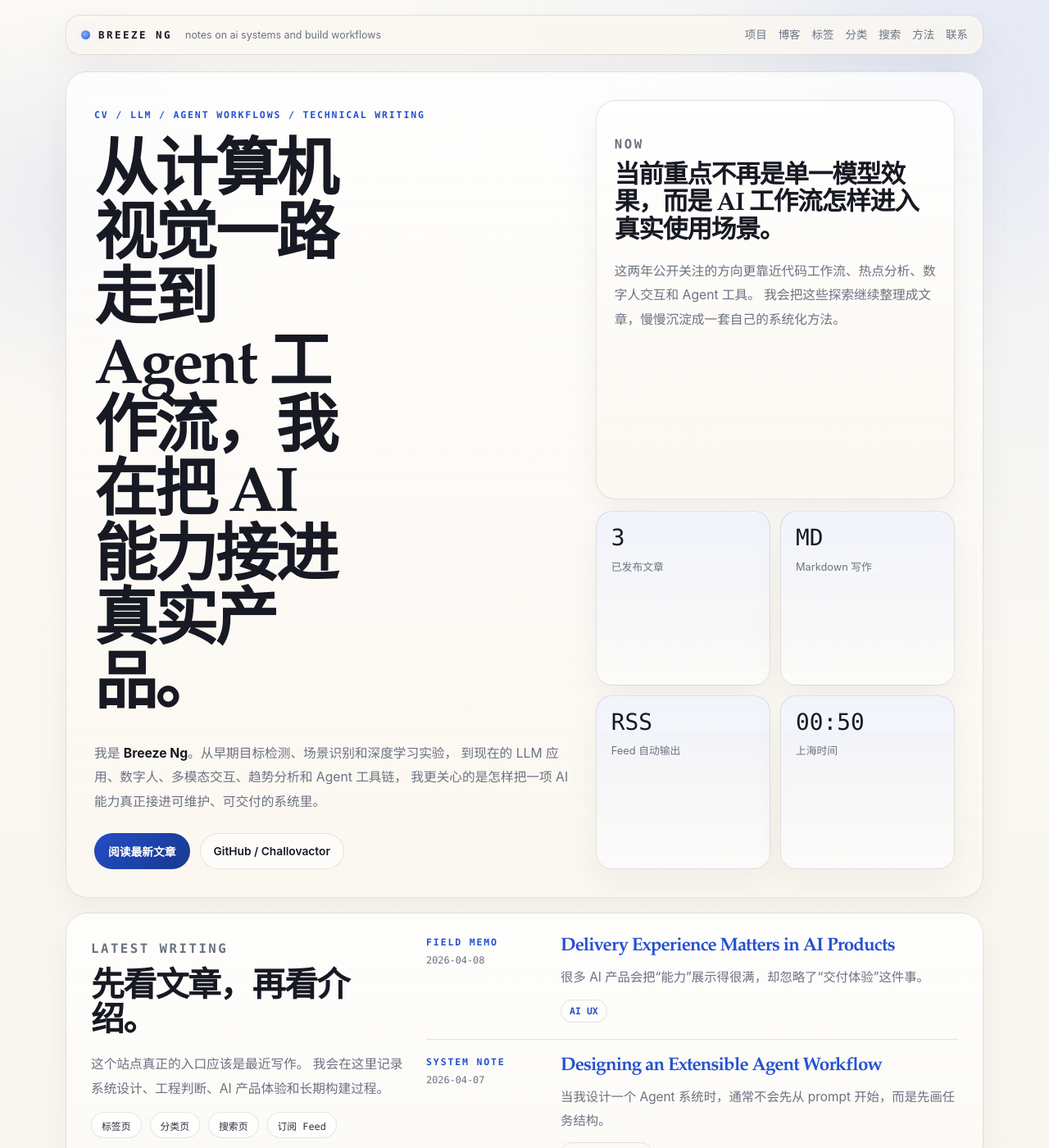
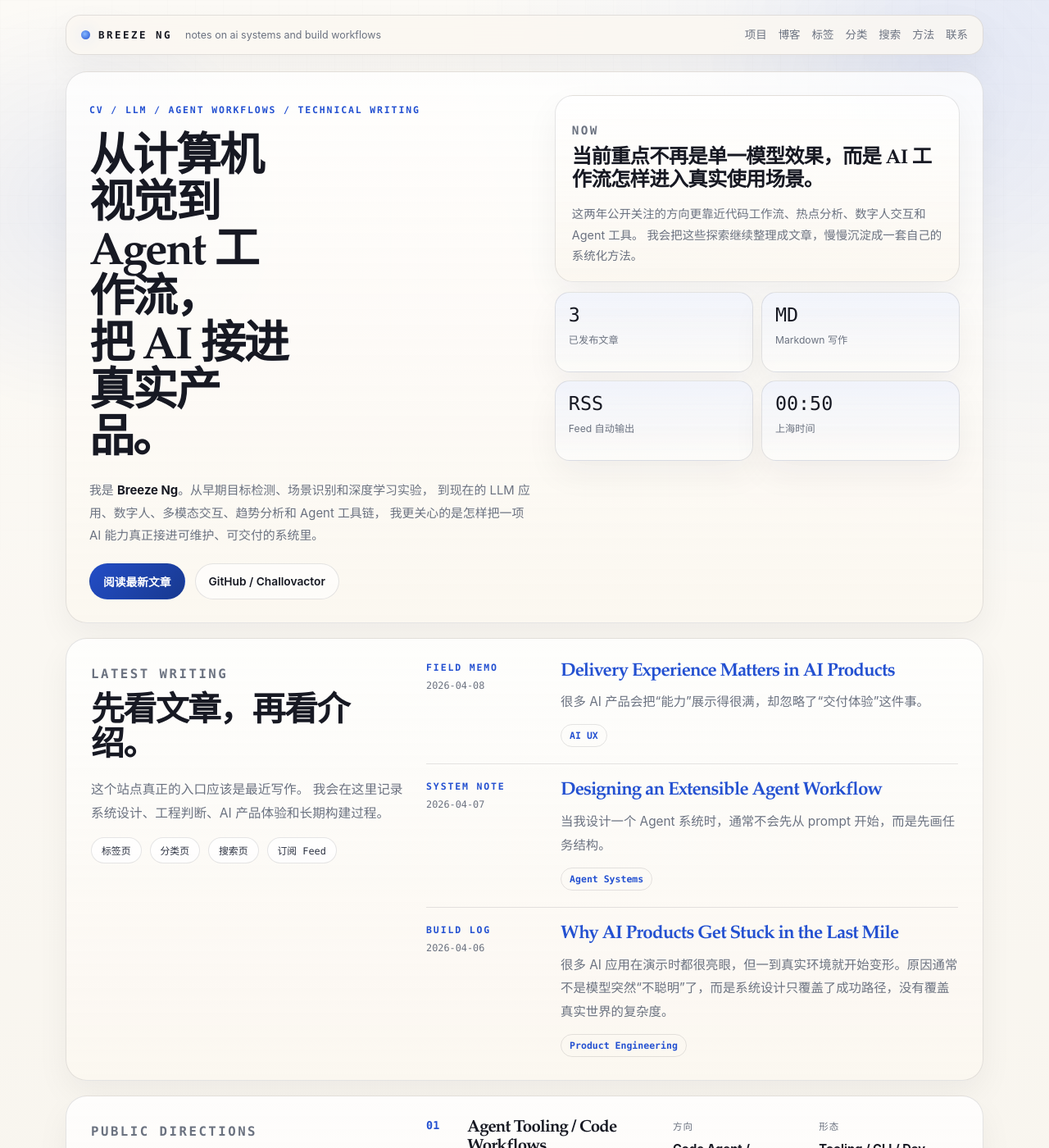
Before and after one commit to Challovactor/Challovactor.github.io, a Jekyll site: the page built from index.html, in a window 1280 px wide and 1400 px high. Shown: the whole window at 82% size. Built offline with Jekyll 4.4.1, drawn with Linux system fonts in a browser that asks for light colours; comment, search, counter and statistics services are not loaded.

Commit message:
style: rebalance hero typography and layout

```diff
--- a/index.html
+++ b/index.html
@@ -8,7 +8,12 @@ permalink: /
   <section class="hero reveal" id="home">
     <div class="hero-main">
       <p class="eyebrow">CV / LLM / AGENT WORKFLOWS / TECHNICAL WRITING</p>
-      <h1>从计算机视觉一路走到 Agent 工作流，我在把 AI 能力接进真实产品。</h1>
+      <h1>
+        <span>从计算机视觉到</span>
+        <span>Agent 工作流，</span>
+        <span>把 AI 接进</span>
+        <span>真实产品。</span>
+      </h1>
       <p class="hero-lead">
         我是 <strong>Breeze Ng</strong>。从早期目标检测、场景识别和深度学习实验，
         到现在的 LLM 应用、数字人、多模态交互、趋势分析和 Agent 工具链，
--- a/styles.css
+++ b/styles.css
@@ -220,16 +220,17 @@ main,
 
 .hero {
   display: grid;
-  grid-template-columns: minmax(0, 1.1fr) minmax(300px, 0.82fr);
-  gap: 24px;
-  padding: 34px;
+  grid-template-columns: minmax(0, 1.02fr) minmax(320px, 0.92fr);
+  gap: 20px;
+  padding: 28px;
   overflow: hidden;
 }
 
 .hero-main {
   display: flex;
   flex-direction: column;
-  justify-content: center;
+  justify-content: flex-start;
+  gap: 0;
 }
 
 .eyebrow,
@@ -268,9 +269,14 @@ main,
 }
 
 .hero h1 {
-  max-width: 8ch;
-  margin-top: 18px;
-  font-size: clamp(3rem, 6vw, 5rem);
+  max-width: 9.2ch;
+  margin-top: 14px;
+  font-size: clamp(2.55rem, 4.3vw, 3.95rem);
+  line-height: 1.04;
+}
+
+.hero h1 span {
+  display: block;
 }
 
 .hero-lead,
@@ -292,14 +298,17 @@ main,
 
 .hero-lead {
   max-width: var(--measure);
-  margin-top: 22px;
+  margin-top: 18px;
+  max-width: 35rem;
+  font-size: 0.93rem;
+  line-height: 1.82;
 }
 
 .hero-actions {
   display: flex;
   flex-wrap: wrap;
   gap: 12px;
-  margin-top: 24px;
+  margin-top: 20px;
 }
 
 .button {
@@ -333,34 +342,38 @@ main,
 
 .hero-rail {
   display: grid;
-  gap: 14px;
+  gap: 12px;
+  align-content: start;
 }
 
 .rail-panel {
-  padding: 22px;
-  border-radius: 24px;
+  padding: 18px 20px;
+  border-radius: 22px;
 }
 
 .rail-panel h2 {
-  margin-top: 10px;
-  font-size: clamp(1.72rem, 2.4vw, 2.6rem);
-  line-height: 1.08;
+  margin-top: 8px;
+  font-size: clamp(1.38rem, 1.9vw, 1.9rem);
+  line-height: 1.14;
+  letter-spacing: -0.03em;
 }
 
 .rail-panel p {
-  margin-top: 16px;
+  margin-top: 12px;
+  font-size: 0.9rem;
+  line-height: 1.78;
 }
 
 .hero-metrics {
   display: grid;
   grid-template-columns: repeat(2, minmax(0, 1fr));
-  gap: 12px;
+  gap: 10px;
 }
 
 .metric-card {
-  min-height: 122px;
-  padding: 18px;
-  border-radius: 20px;
+  min-height: 98px;
+  padding: 16px;
+  border-radius: 18px;
   background:
     linear-gradient(180deg, rgba(36, 81, 209, 0.06), rgba(255, 255, 255, 0.6)),
     linear-gradient(180deg, rgba(255, 255, 255, 0.92), rgba(249, 246, 240, 0.9));
@@ -368,18 +381,18 @@ main,
 
 .metric-number {
   display: block;
-  margin-bottom: 12px;
+  margin-bottom: 10px;
   color: var(--ink);
   font-family: var(--font-mono);
-  font-size: 1.74rem;
+  font-size: 1.46rem;
   line-height: 1;
 }
 
 .metric-label {
   display: block;
   color: var(--muted);
-  font-size: 0.8rem;
-  line-height: 1.5;
+  font-size: 0.76rem;
+  line-height: 1.45;
 }
 
 .section-split {
@@ -1100,7 +1113,7 @@ main,
 
   .hero h1 {
     max-width: none;
-    font-size: clamp(2.3rem, 13vw, 3.5rem);
+    font-size: clamp(2rem, 11vw, 3rem);
   }
 
   .hero-metrics {
```
